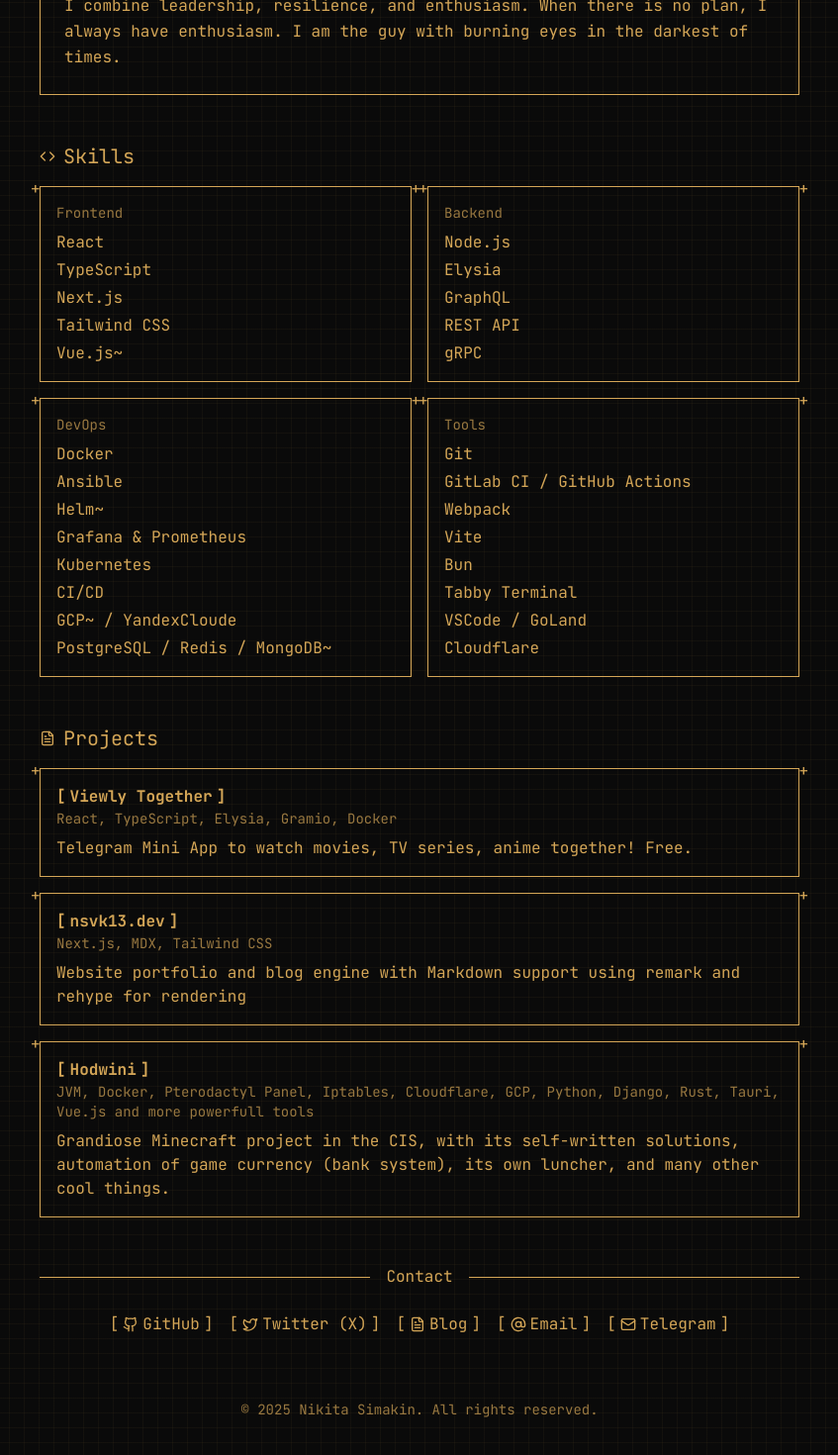
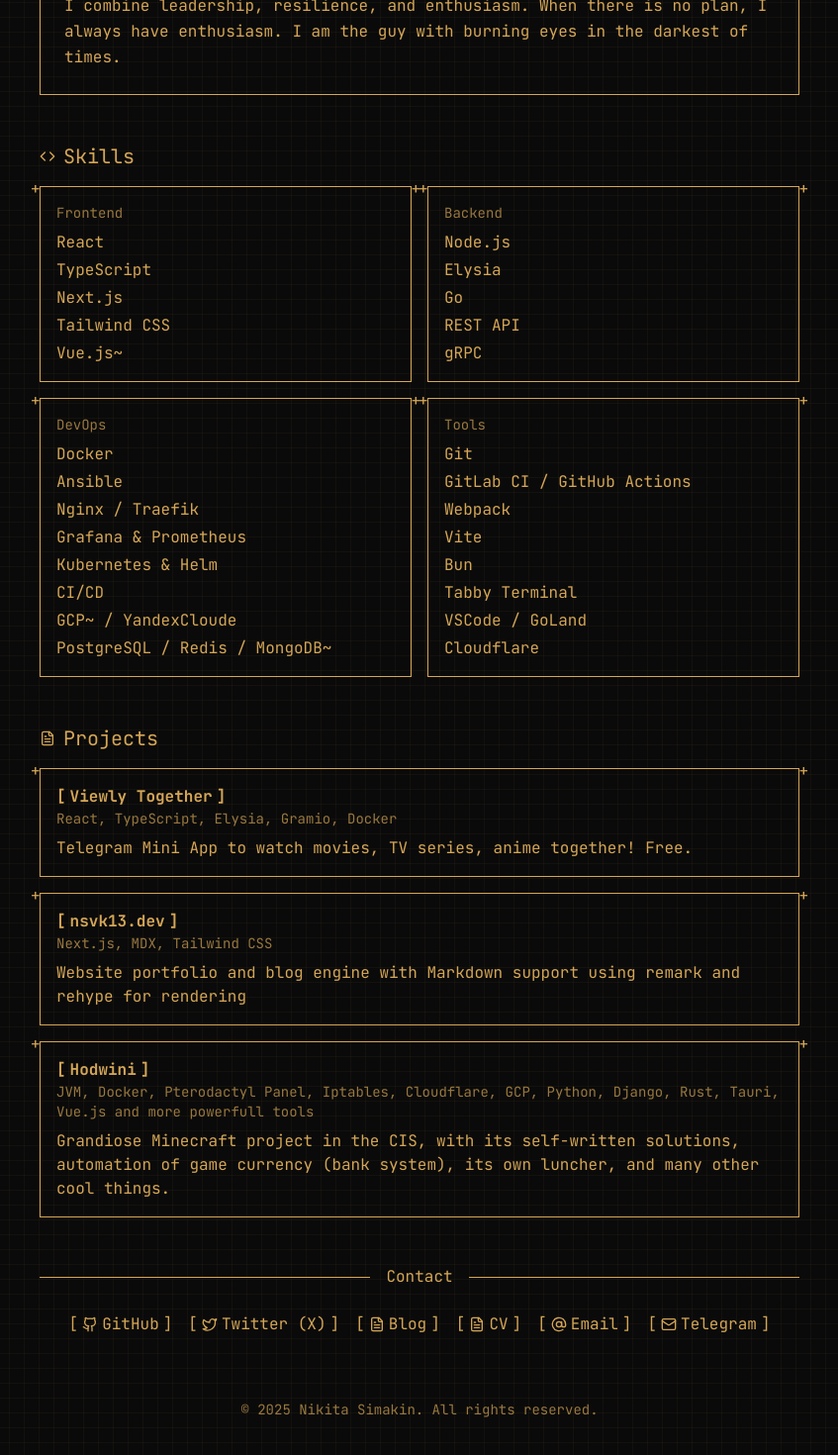
Before and after one commit to nsvk13/nsvk13.dev, a Next.js app: page / in a window 1280 px wide. Shown: the part 538-2008 px from the top of the page at 99% size, without its empty margins (216-1063 px from the left). Built offline with nearby package versions, Linux system fonts and the light colour scheme.

Commit message:
feat: add new route and small change tech stack

```diff
--- a/app/page.tsx
+++ b/app/page.tsx
@@ -93,7 +93,7 @@
                   <ul className="list-none space-y-1">
                     <li>Node.js</li>
                     <li>Elysia</li>
-                    <li>GraphQL</li>
+                    <li>Go</li>
                     <li>REST API</li>
                     <li>gRPC</li>
                   </ul>
@@ -103,9 +103,9 @@
                   <ul className="list-none space-y-1">
                     <li>Docker</li>
                     <li>Ansible</li>
-                    <li>Helm~</li>
+                    <li>Nginx / Traefik</li>
                     <li>Grafana & Prometheus</li>
-                    <li>Kubernetes</li>
+                    <li>Kubernetes & Helm</li>
                     <li>CI/CD</li>
                     <li>GCP~ / YandexCloude</li>
                     <li>PostgreSQL / Redis / MongoDB~</li>
@@ -203,6 +203,10 @@
                   <FileText className="h-4 w-4 mr-1" />
                   <span>Blog</span>
                 </Link>
+                <Link href="/cv" className="ascii-link flex items-center">
+                  <FileText className="h-4 w-4 mr-1" />
+                  <span>CV</span>
+                </Link>
                 <a href="mailto:contact@nsvk13.dev" className="ascii-link flex items-center">
                   <AtSign  className="h-4 w-4 mr-1" />
                   <span>Email</span>
```
